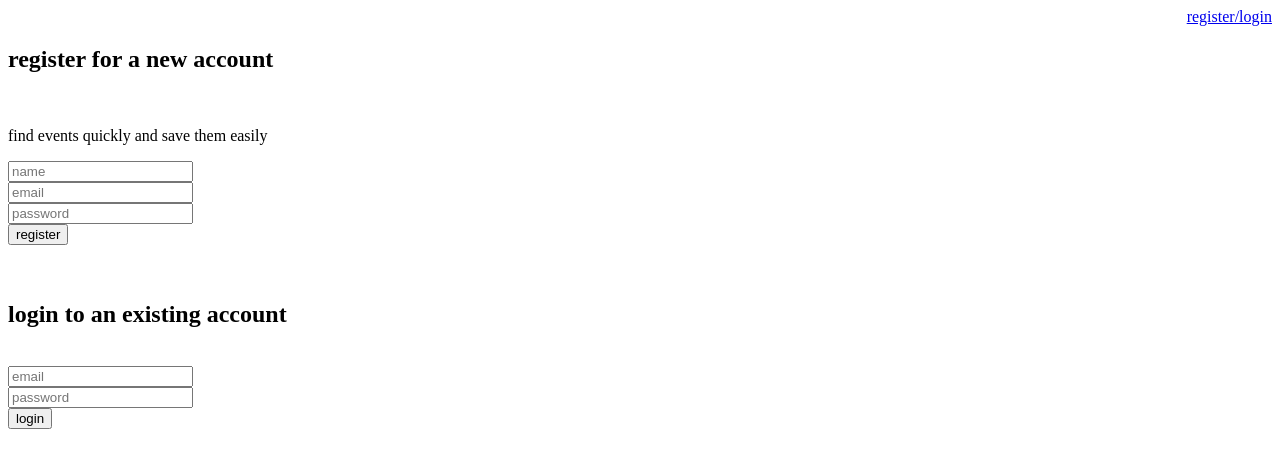
After one commit to eileenhays/block_party, a Flask app: page /login in a window 1280 px wide. The commit adds this page. Shown: the top 468 px of the page. Run offline with Flask 2, Linux system fonts and the light colour scheme.

Commit message:
created registration and login functionality with hashed passwords

```diff
--- a/server.py
+++ b/server.py
@@ -4,12 +4,15 @@ from jinja2 import StrictUndefined
 from flask import (Flask, jsonify, render_template, redirect, request,
                    flash, session)
 from flask_debugtoolbar import DebugToolbarExtension
-from model import connect_to_db, db #<import classes>
+
 #libraries for API requests
 from sys import argv
 from pprint import pprint, pformat
+
+from model import db, connect_to_db, User, Address
 import os
 import api_data_handler
+from passlib.hash import bcrypt
 
 
 app = Flask(__name__)
@@ -41,24 +44,57 @@ def search_for_events():
     raw_data = api_data_handler.meetup_api_call(lat, lng, api_key)
     clean_data = api_data_handler.meetup_jsonify_events(raw_data)
 
-    # print "Raw data:"
-    # print raw_data
-    # print "\n\n\n"
-    # print "Clean data:"
-    # print clean_data
-    # print "\n\n\n"
+    print pprint(raw_data)
 
     return jsonify(clean_data)
 
 
+@app.route('/save-user', methods=['GET', 'POST'])
+def save_user_in_database():
+    """Register new user and save info in database"""
 
-# @app.route('/test')
-# def render_test():
-#     """This is to test my functions"""
+    name = request.form.get("name")
+    email = request.form.get("email")
+    regis_pw_input = request.form.get("password")
 
-#     filename = open('./seed_data/messy_test.json')
-#     data = json.loads(filename)
-#     return render_template("test.html", data=str(data))
+    if User.query.filter_by(email=email).first() is not None:
+        flash("There is already an account registered with this email.")
+        return redirect("/save-user")
+
+    hashed_pw = bcrypt.hash(regis_pw_input)
+    del regis_pw_input
+
+    user = User(name=name, email=email, password=hashed_pw)
+    db.session.add(user)
+    db.session.commit()
+
+    flash("registration was successful")
+
+    return redirect("/")
+
+
+@app.route('/login')
+def render_login_page():
+    """Shows the registration and login page"""
+
+    return render_template("regis-login.html")
+
+
+@app.route('/handle-login', methods=['POST'])
+def check_login():
+    """Verify login credentials"""
+
+    email = request.form.get("email")
+    user = User.query.filter_by(email=email).first()
+    password = user.password
+
+    if bcrypt.verify(request.form.get("password"), password):
+        flash("Login successful!")
+        return redirect("/")
+    else:
+        flash("Email and/or password are invalid. Try again.")
+        return redirect("/login")
+
 
 # @app.route('/saved-address')
 # def save_address_in_database(event_record):
@@ -68,13 +104,6 @@ def search_for_events():
 #     lat = request.args.get('lat')
 #     lng =
 #     formatted_addy =
-
-# @app.route('/saved-user', method=["POST"])
-# def save_user_in_database(event_record):
-#     """Saves user information in database tied to user."""
-
-#     pass
-
 
 # @app.route('/saved-event')
 # def save_event_in_database(event_record):
@@ -88,6 +117,18 @@ def search_for_events():
 #     user_id = #some SQLAlchemy query
 #     addy_id =
 #     catevt_id =
+
+# # HELPER FUNCTIONS
+
+# def hashed_password(regis_pw_input):
+#     """Hashes a user input password"""
+
+#     # generate new salt, hash password
+#     hashed = bcrypt.hash(regis_pw_input)
+
+#     del regis_pw_input
+#     return hashed
+
 
 if __name__ == "__main__":
     # We have to set debug=True here, since it has to be True at the
--- /dev/null
+++ b/static/css/style.css
@@ -0,0 +1,3 @@
+.right-header-links {
+	text-align: right;
+}
--- a/templates/base.html
+++ b/templates/base.html
@@ -2,11 +2,24 @@
 <html>
 <head>
     <title>{% block title %}TITLE GOES HERE{% endblock %}</title>
+    <link rel="stylesheet" href="/static/css/style.css">
+    {% with messages = get_flashed_messages() %}
+    	{% if messages %}
+    		<ul class=flashes>
+    			{% for message in messages %}
+    			<li>{{ message }}</li>
+    			{% endfor %}
+    		</ul>
+    	{% endif %}
+    {% endwith %}
 
     {% block head %}{% endblock %}
 </head>
 
 <body>
+	<div class="right-header-links">
+		<a href="/login">register/login</a>
+	</div>
 
     {% block content %} put you content here {% endblock %}
     {% block page_js %}{% endblock %}
--- a/templates/homepage.html
+++ b/templates/homepage.html
@@ -2,7 +2,7 @@
 {% block title %}Homepage{% endblock %}
 
 {% block head %}
-  <link rel="stylesheet" href="/static/css/map.css">
+  <link rel="stylesheet" href="/static/css/style.css">
 {% endblock %}
 
 {% block content %}
--- /dev/null
+++ b/templates/regis-login.html
@@ -0,0 +1,34 @@
+{% extends 'base.html' %}
+{% block title %}Login and Registration Page{% endblock %}
+
+{% block head %}
+
+{% endblock %}
+
+{% block content %}
+
+    <form action="save-user" method="POST" id="register" autocomplete="off">
+      <div class="form">
+        <label><h2>register for a new account</h2></label><br>
+        <p>find events quickly and save them easily</p>
+        <input type="text" name="name" placeholder="name" required></input><br>
+        <input type="text" name="email" placeholder="email" required></input><br>
+        <input type="password" name="password" placeholder="password" required></input><br>
+        <input type="submit" value="register"></input>
+      </div>
+    </form>
+
+    <br><br>
+
+    <form action="handle-login" method="POST" id="login">
+      <div class="form">
+        <label><h2>login to an existing account</h2></label><br>
+        <input type="text" name="email" placeholder="email" required></input><br>
+        <input type="password" name="password" placeholder="password" required></input><br>
+        <input type="submit" value="login"></input><br>
+      </div>
+    </form>
+
+
+
+{% endblock %}
```
Also changed, not shown: api_data_handler.py (+6 -5 lines), model.py (+4 -4 lines), seed.py (+7 -12 lines), static/css/styles.css (deleted).
